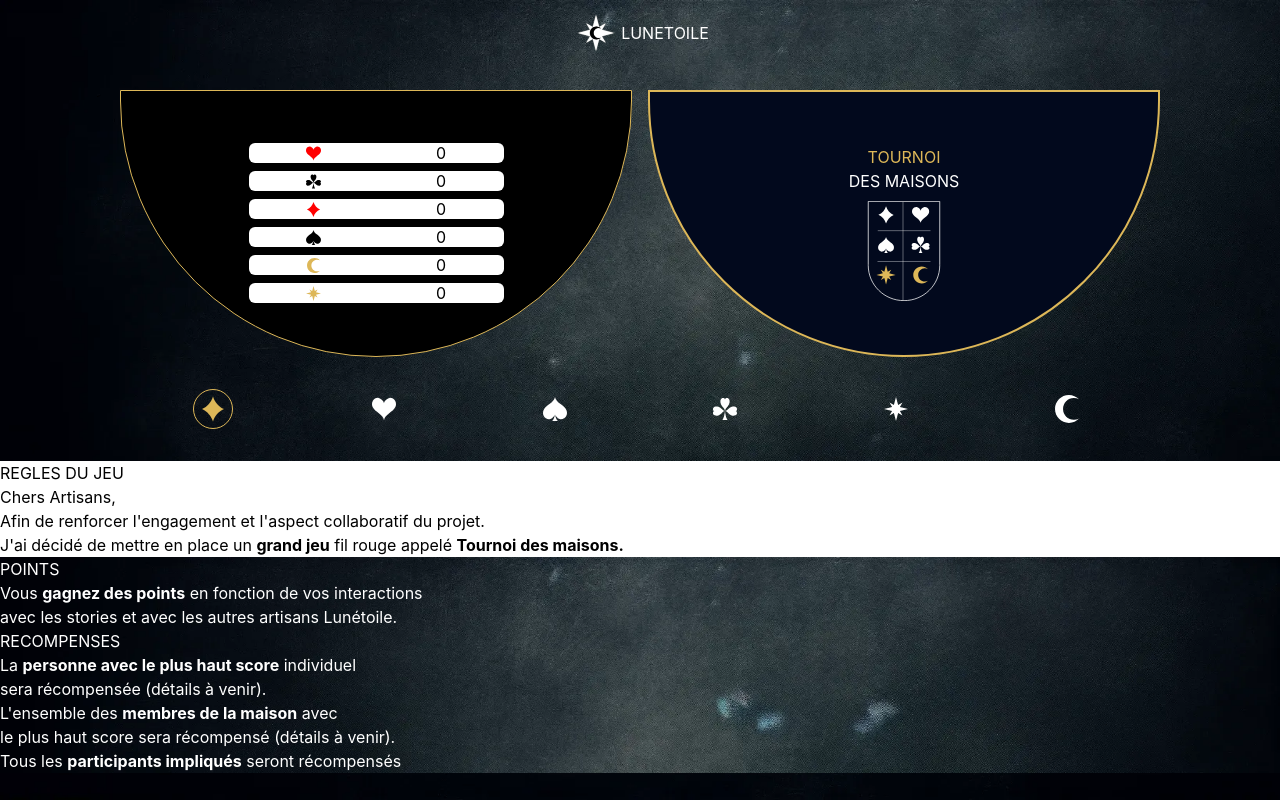
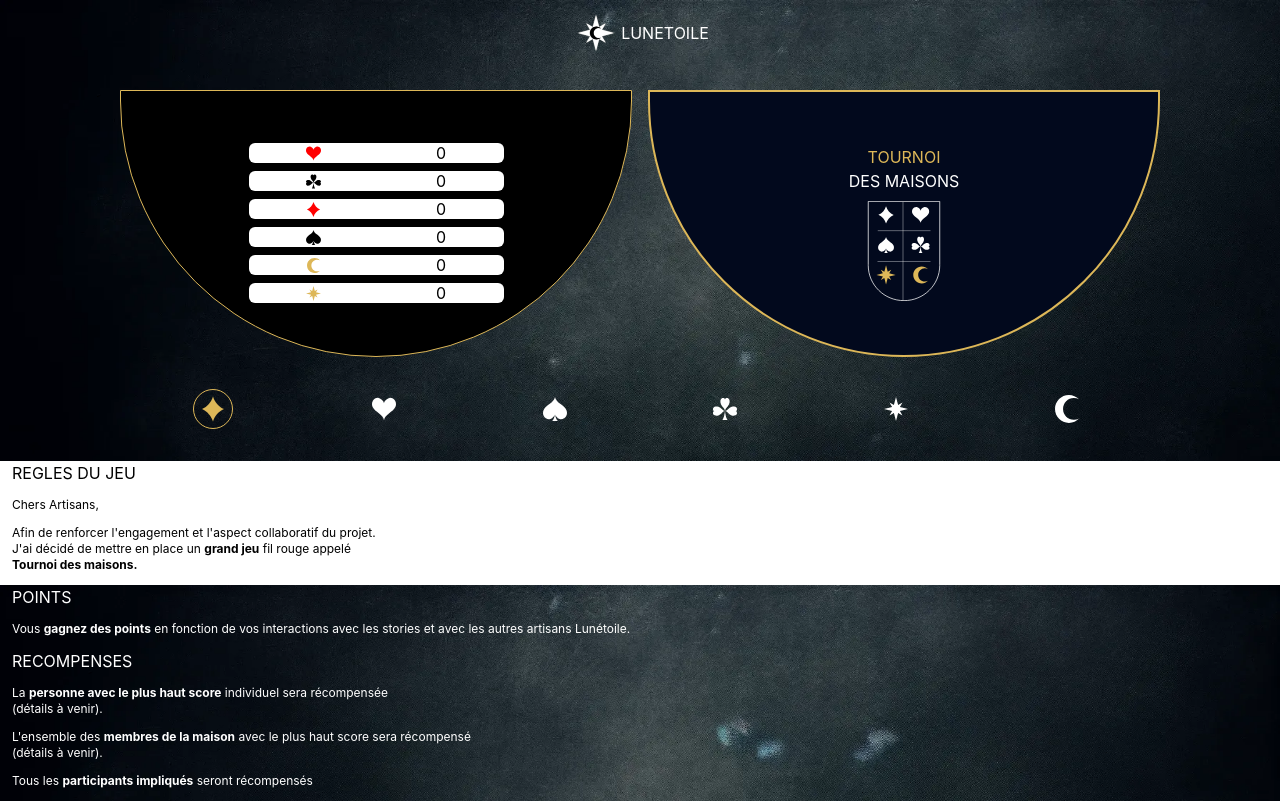
Before and after one commit to Martint1n/HousesTournament, a Next.js app: page / in a window 1280 px wide. Built offline with nearby package versions, Linux system fonts and the light colour scheme; no server answers.

Commit message:
change padding and size text

```diff
--- a/components/Rules.js
+++ b/components/Rules.js
@@ -3,31 +3,32 @@ import React from 'react'
 function Rules() {
   return (
     <div className='h-[40vh] w-screen'>
-        <div className='bg-white '>
-            <h2>REGLES DU JEU</h2>
-            <p>Chers Artisans, </p>
-            <p>
+        <div className='bg-white' >
+            <h2 className='pl-3 pb-3'>REGLES DU JEU</h2>
+            <p className='text-xs pl-3 pb-3'>Chers Artisans, </p>
+            <p className='text-xs pl-3 pb-3'>
                 Afin de renforcer l'engagement et l'aspect collaboratif du projet.<br/>
-                J'ai décidé de mettre en place un <span className='font-bold'>grand jeu</span> fil rouge appelé <span className='font-bold'>Tournoi des maisons.</span>
+                J'ai décidé de mettre en place un <span className='font-bold'>grand jeu</span> fil rouge appelé <br/>
+                <span className='font-bold'>Tournoi des maisons.</span>
             </p>
         </div>
         <div className='bg-[url(/main_background.webp)] bg-cover bg-no-repeat'>
             <div className='w-2/3'>
-            <h2 className='text-white'>POINTS</h2>
-            <p className='text-white'>
-                Vous <span className='text-white font-bold'>gagnez des points</span> en fonction de vos interactions <br/>
+            <h2 className='text-white pl-3 pb-3'>POINTS</h2>
+            <p className='text-white text-xs pl-3 pb-3'>
+                Vous <span className='text-white font-bold'>gagnez des points</span> en fonction de vos interactions
                 avec les stories et avec les autres artisans Lunétoile.
             </p>
-            <h2 className='text-white'>RECOMPENSES</h2>
-            <p className='text-white'>
-                La <span className='text-white font-bold'>personne avec le plus haut score</span> individuel <br/>
-                sera récompensée (détails à venir).
+            <h2 className='text-white pl-3 pb-3'>RECOMPENSES</h2>
+            <p className='text-white text-xs pl-3 pb-3' >
+                La <span className='text-white font-bold'>personne avec le plus haut score</span> individuel
+                sera récompensée <br/>(détails à venir).
             </p>
-            <p className='text-white'>
-                L'ensemble des <span className='text-white font-bold'>membres de la maison</span> avec <br/>
-                le plus haut score sera récompensé (détails à venir).
+            <p className='text-white text-xs pl-3 pb-3'>
+                L'ensemble des <span className='text-white font-bold '>membres de la maison</span> avec
+                le plus haut score sera récompensé <br/>(détails à venir).
             </p>
-            <p className='text-white'>
+            <p className='text-white text-xs pl-3 pb-3'>
                 Tous les <span className='text-white font-bold'>participants impliqués</span> seront récompensés
             </p>
             </div>
```
